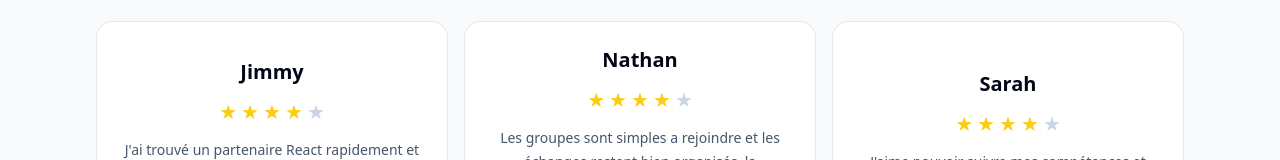
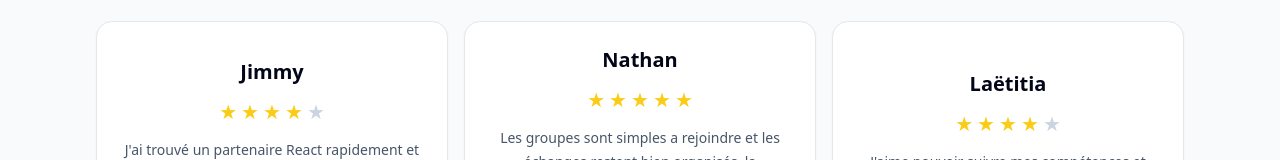
Before and after one commit to chatelierjimmy-max/Skillbridge, a React (Vite) app in the folder frontend/: page / in a window 1280 px wide. Shown: the part 692-852 px from the top of the page. Built offline with nearby package versions, Linux system fonts and the light colour scheme.

Commit message:
style: update testimonial ratings

```diff
--- a/frontend/src/pages/public/HomePage.tsx
+++ b/frontend/src/pages/public/HomePage.tsx
@@ -5,33 +5,36 @@ import { Link } from "react-router-dom";
 const testimonialCards = [
   {
     username: "Jimmy",
+    rating: 4,
     comment:
       "J'ai trouvé un partenaire React rapidement et les sessions m'ont aidé à progresser rapidement.",
   },
   {
     username: "Nathan",
+    rating: 5,
     comment:
       "Les groupes sont simples a rejoindre et les échanges restent bien organisés, la messagerie instantanée et la visio sont un plus.",
   },
   {
-    username: "Sarah",
+    username: "Laëtitia",
+    rating: 4,
     comment:
       "J'aime pouvoir suivre mes compétences et retrouver mes sessions au même endroit.",
   },
 ];
 
-function RatingStars() {
+function RatingStars({ rating }: { rating: number }) {
   return (
     <div
       className="mt-4 flex items-center justify-center gap-1"
-      aria-label="Note 4 sur 5"
+      aria-label={`Note ${rating} sur 5`}
     >
       {Array.from({ length: 5 }).map((_, index) => (
         <span
           key={index}
           aria-hidden="true"
           className={`text-xl leading-none ${
-            index < 4 ? "text-yellow-400" : "text-slate-300"
+            index < rating ? "text-yellow-400" : "text-slate-300"
           }`}
         >
           {"\u2605"}
@@ -121,7 +124,7 @@ export default function HomePage() {
               <h3 className="text-xl font-semibold text-slate-950">
                 {card.username}
               </h3>
-              <RatingStars />
+              <RatingStars rating={card.rating} />
               <p className="mt-4 text-sm leading-6 text-slate-600">
                 {card.comment}
               </p>
```
